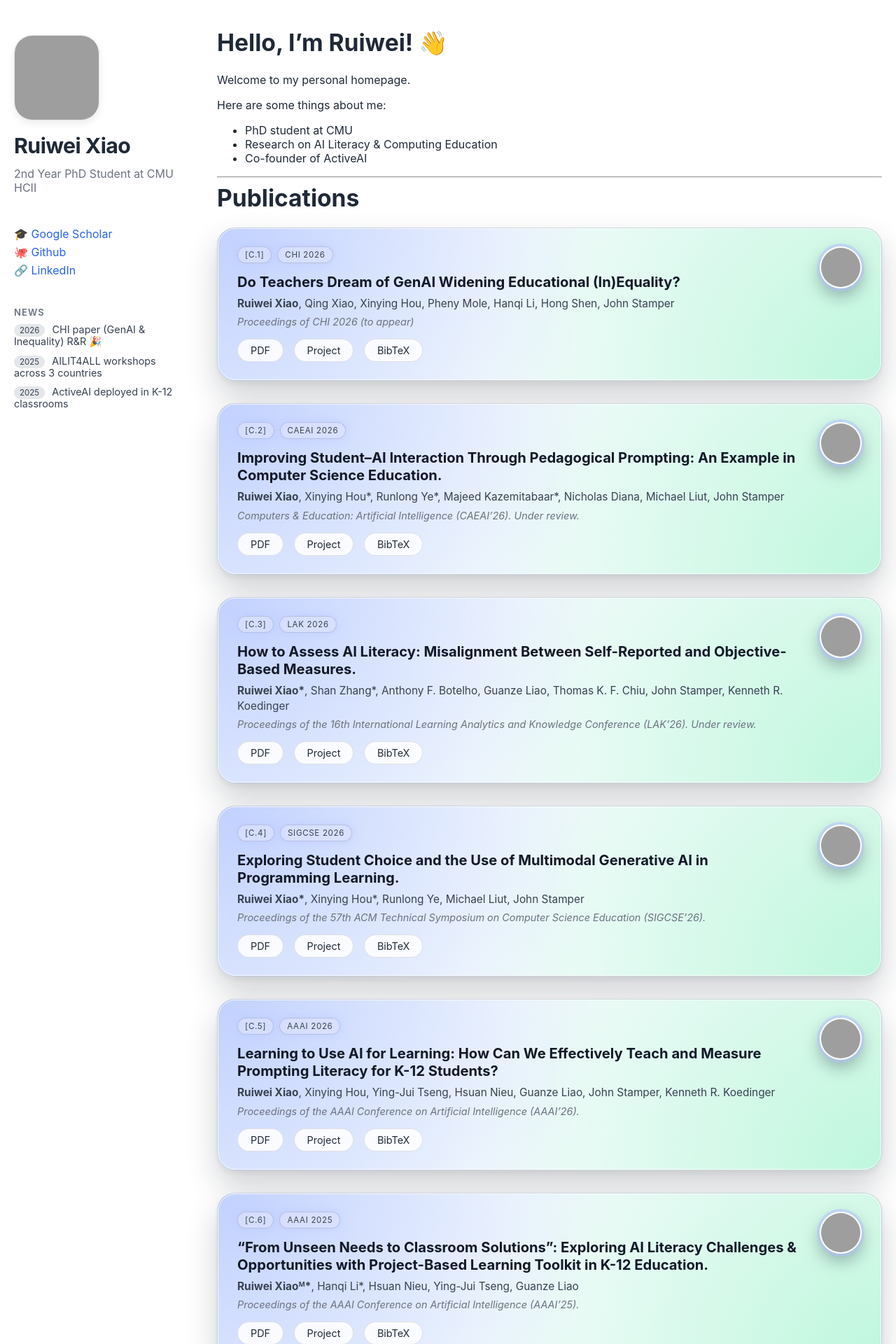
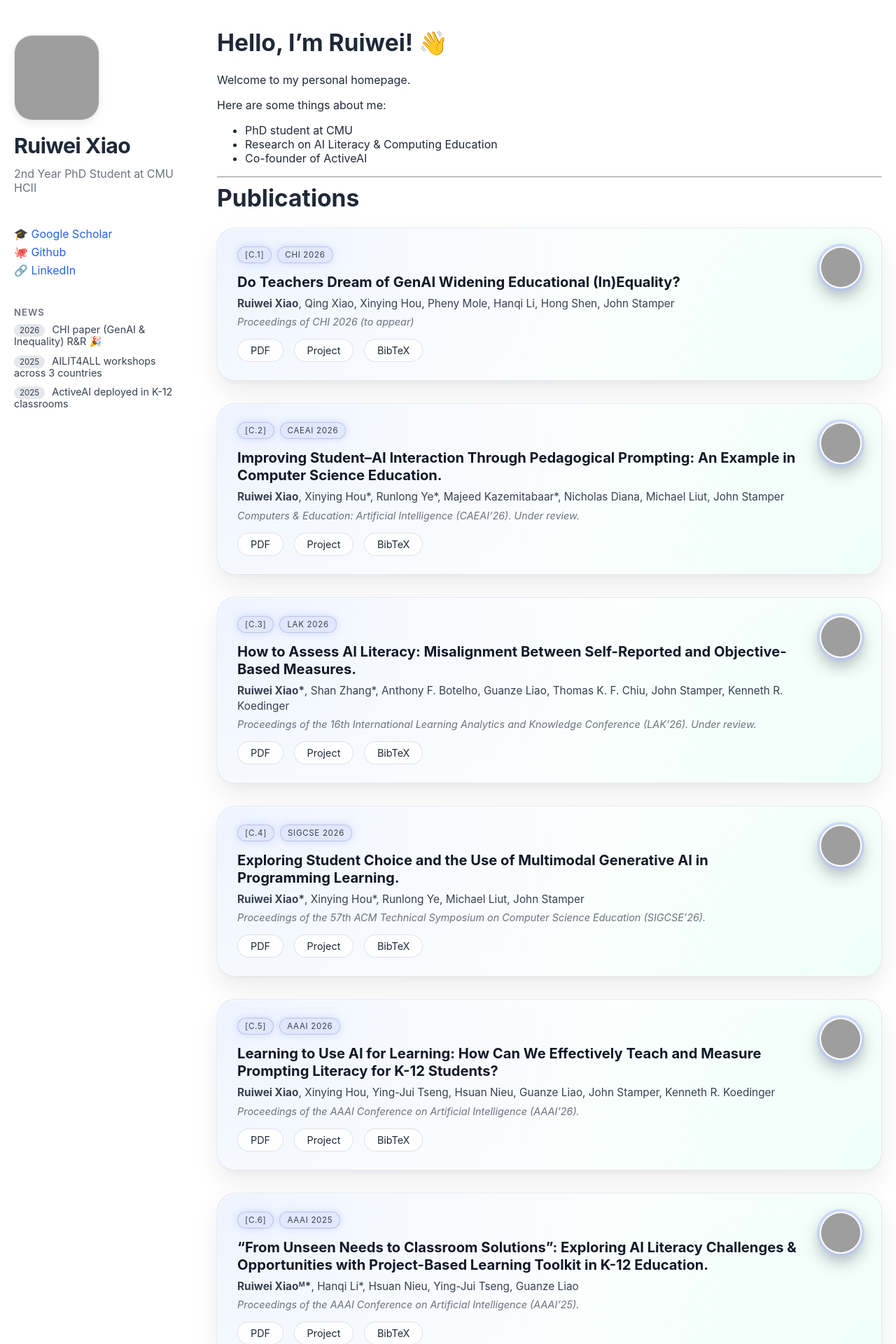
Before and after one commit to ruiwei-xiao/ruiwei-xiao.github.io, a Jekyll site: the page built from index.md, in a window 1280 px wide. Shown: the top 1920 px of the page at 70% size. Built offline with Jekyll 4.4.1, drawn with Linux system fonts in a browser that asks for light colours; grey boxes are pictures that could not be loaded.

Commit message:
Update style.css

```diff
--- a/assets/css/style.css
+++ b/assets/css/style.css
@@ -135,20 +135,21 @@ body {
 
   border-radius: 26px;
 
-  /* 浅色渐变 + 玻璃感 */
+  /* ⛅️ 更浅、更空气感的 VisionOS 背景 */
   background:
-    radial-gradient(circle at top left, rgba(176, 196, 255, 0.75), transparent 55%),
-    radial-gradient(circle at bottom right, rgba(167, 243, 208, 0.7), transparent 60%),
-    linear-gradient(120deg, #f4f7ff, #f7fffb);
+    radial-gradient(circle at top left, rgba(210, 225, 255, 0.38), transparent 60%),
+    radial-gradient(circle at bottom right, rgba(205, 255, 235, 0.35), transparent 60%),
+    rgba(255, 255, 255, 0.88);  /* 白色为主，极浅玻璃 */
 
   backdrop-filter: blur(20px);
   -webkit-backdrop-filter: blur(20px);
 
-  border: 1px solid rgba(180, 188, 200, 0.55);
+  border: 1px solid rgba(210, 215, 230, 0.55);
 
+  /* 气垫悬浮阴影更柔一点 */
   box-shadow:
-    0 22px 45px rgba(15, 23, 42, 0.20),
-    0 4px 10px rgba(15, 23, 42, 0.06);
+    0 18px 38px rgba(0, 0, 0, 0.07),
+    0 4px 8px rgba(0, 0, 0, 0.04);
 
   display: flex;
   gap: 26px;
@@ -157,23 +158,24 @@ body {
   transition: transform 0.18s ease, box-shadow 0.18s ease;
 }
 
-/* Hover 悬浮感 */
+/* hover 时微浮起 */
 .pub-card:hover {
-  transform: translateY(-3px);
+  transform: translateY(-2px);
   box-shadow:
-    0 28px 60px rgba(15, 23, 42, 0.26),
-    0 8px 18px rgba(15, 23, 42, 0.08);
+    0 24px 50px rgba(0, 0, 0, 0.10),
+    0 6px 12px rgba(0, 0, 0, 0.05);
 }
 
-/* 内发光边框 */
+/* 内边缘亮光更柔 */
 .pub-card::before {
   content: "";
   position: absolute;
   inset: 0;
   border-radius: inherit;
-  border: 1px solid rgba(255,255,255,0.8);
+  border: 1px solid rgba(255,255,255,0.75);
   pointer-events: none;
 }
+
 
 .pub-left {
   flex: 1;
```
